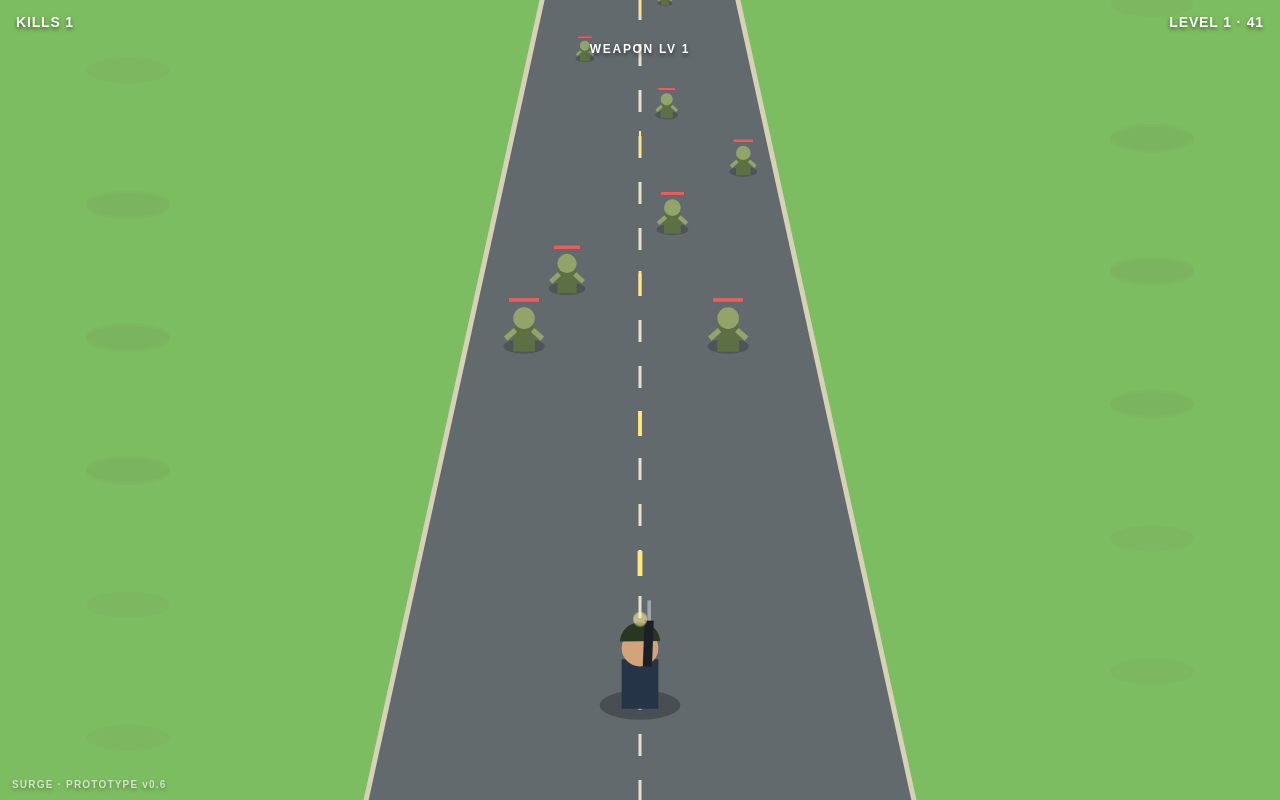
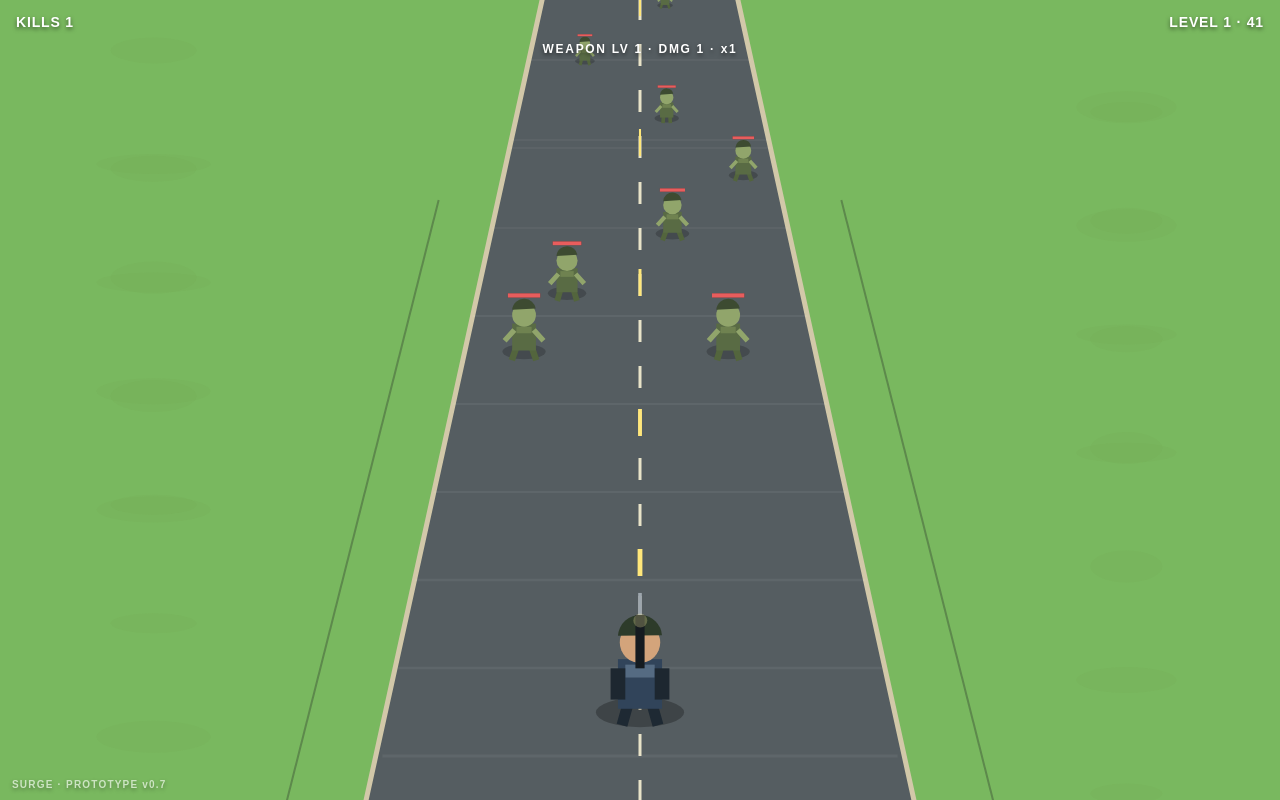
Before and after one commit to sokolum/html_games, a plain HTML site: page surge/index.html in a window 1280 px wide. Drawn offline with Linux system fonts and the light colour scheme.

Commit message:
Surge v0.7 enhance weapons characters and road

```diff
--- a/surge/index.html
+++ b/surge/index.html
@@ -17,33 +17,33 @@ body{display:flex;align-items:center;justify-content:center}canvas{display:block
 </head>
 <body>
 <canvas id="game"></canvas>
-<div id="hud"><div id="top"><span id="kills">KILLS 0</span><span id="time">LEVEL 1 · 45</span></div><div id="weapon">WEAPON LV 1</div><div id="version">SURGE · PROTOTYPE v0.6</div><div id="message"></div></div>
+<div id="hud"><div id="top"><span id="kills">KILLS 0</span><span id="time">LEVEL 1 · 45</span></div><div id="weapon">WEAPON LV 1 · DMG 1 · x1</div><div id="version">SURGE · PROTOTYPE v0.7</div><div id="message"></div></div>
 <script>
-const SETTINGS={GAME_VERSION:'0.6',LEVEL_SECONDS:45,PLAYER_SPEED:720,BASE_FIRE_RATE:7.5,FIRE_RATE_PER_LEVEL:2.2,BULLET_SPEED:1050,BASE_BULLET_DAMAGE:1,ENEMY_HEALTH:2,ENEMY_SPEED:70,SPAWN_INTERVAL_START:.82,SPAWN_INTERVAL_END:.28,MAX_ENEMIES:55,ROAD_HORIZON_Y:-.12,ROAD_TOP_WIDTH:.12,ROAD_BOTTOM_WIDTH:.45,ROAD_PERSPECTIVE:.82,CHARACTER_SCALE:1.42,UPGRADE_TIMES:[10,24,36],MAX_WEAPON_LEVEL:4};
+const SETTINGS={GAME_VERSION:'0.7',LEVEL_SECONDS:45,PLAYER_SPEED:720,BASE_FIRE_RATE:7.5,FIRE_RATE_PER_LEVEL:2.2,BULLET_SPEED:1050,BASE_BULLET_DAMAGE:1,DAMAGE_PER_LEVEL:1,DUAL_WEAPON_LEVEL:3,ENEMY_HEALTH:2,ENEMY_SPEED:70,SPAWN_INTERVAL_START:.82,SPAWN_INTERVAL_END:.28,MAX_ENEMIES:55,ROAD_HORIZON_Y:-.12,ROAD_TOP_WIDTH:.12,ROAD_BOTTOM_WIDTH:.45,ROAD_PERSPECTIVE:.82,CHARACTER_SCALE:1.42,UPGRADE_TIMES:[10,24,36],MAX_WEAPON_LEVEL:4};
 const canvas=document.getElementById('game'),ctx=canvas.getContext('2d'),killsEl=document.getElementById('kills'),timeEl=document.getElementById('time'),weaponEl=document.getElementById('weapon'),messageEl=document.getElementById('message');
 let W=0,H=0,dpr=1,last=performance.now(),elapsed=0,spawnClock=0,fireClock=0,kills=0,ended=false,weaponLevel=1,nextUpgradeIndex=0;let bullets=[],enemies=[],particles=[],upgrades=[];const player={x:.5,y:.84,targetX:.5};
 function resize(){dpr=Math.min(devicePixelRatio||1,2);W=innerWidth;H=innerHeight;canvas.width=W*dpr;canvas.height=H*dpr;canvas.style.width=W+'px';canvas.style.height=H+'px';ctx.setTransform(dpr,0,0,dpr,0,0)}addEventListener('resize',resize);resize();
 function clamp(v,a,b){return Math.max(a,Math.min(b,v))}function roadWidthAt(y){const t=clamp((y-SETTINGS.ROAD_HORIZON_Y)/(1.08-SETTINGS.ROAD_HORIZON_Y),0,1),p=Math.pow(t,SETTINGS.ROAD_PERSPECTIVE);return W*(SETTINGS.ROAD_TOP_WIDTH+(SETTINGS.ROAD_BOTTOM_WIDTH-SETTINGS.ROAD_TOP_WIDTH)*p)}function roadBounds(y){const rw=roadWidthAt(y);return[(W-rw)/2,(W+rw)/2]}function worldX(nx,y){const b=roadBounds(y);return b[0]+nx*(b[1]-b[0])}function scaleAt(y){const depth=clamp((y-SETTINGS.ROAD_HORIZON_Y)/(1-SETTINGS.ROAD_HORIZON_Y),0,1);return(.16+Math.pow(depth,1.08)*1.34)*SETTINGS.CHARACTER_SCALE}
 function setTarget(clientX){const b=roadBounds(player.y);player.targetX=clamp((clientX-b[0])/(b[1]-b[0]),.05,.95)}addEventListener('pointerdown',e=>setTarget(e.clientX));addEventListener('pointermove',e=>{if(e.buttons||e.pointerType==='touch')setTarget(e.clientX)});addEventListener('keydown',e=>{if(e.key==='ArrowLeft'||e.key==='a')player.targetX-=.12;if(e.key==='ArrowRight'||e.key==='d')player.targetX+=.12;player.targetX=clamp(player.targetX,.05,.95)});
-function fireRate(){return SETTINGS.BASE_FIRE_RATE+(weaponLevel-1)*SETTINGS.FIRE_RATE_PER_LEVEL}function bulletDamage(){return SETTINGS.BASE_BULLET_DAMAGE+(weaponLevel>=3?1:0)}
+function fireRate(){return SETTINGS.BASE_FIRE_RATE+(weaponLevel-1)*SETTINGS.FIRE_RATE_PER_LEVEL}function bulletDamage(){return SETTINGS.BASE_BULLET_DAMAGE+(weaponLevel-1)*SETTINGS.DAMAGE_PER_LEVEL}function weaponCount(){return weaponLevel>=SETTINGS.DUAL_WEAPON_LEVEL?2:1}function updateWeaponHud(){weaponEl.textContent='WEAPON LV '+weaponLevel+' · DMG '+bulletDamage()+' · x'+weaponCount()}
 function spawnEnemy(){if(enemies.length>=SETTINGS.MAX_ENEMIES)return;const progress=elapsed/SETTINGS.LEVEL_SECONDS,hp=SETTINGS.ENEMY_HEALTH+(progress>.65?1:0);enemies.push({x:.12+Math.random()*.76,y:-.025,hp,maxHp:hp,speed:SETTINGS.ENEMY_SPEED,phase:Math.random()*6.28})}
 function spawnUpgrade(){upgrades.push({x:.2+Math.random()*.6,y:-.02,speed:SETTINGS.ENEMY_SPEED*.72})}
-function shoot(){bullets.push({x:player.x,y:player.y-.045,speed:SETTINGS.BULLET_SPEED,damage:bulletDamage()});for(let i=0;i<3;i++)particles.push({x:player.x,y:player.y-.055,vx:(Math.random()-.5)*.02,vy:-.12-Math.random()*.08,life:.09,max:.09,type:'flash'})}
+function shoot(){const count=weaponCount(),spread=count===2?.022:0;for(let i=0;i<count;i++){const offset=count===2?(i===0?-spread:spread):0;bullets.push({x:player.x+offset,y:player.y-.045,speed:SETTINGS.BULLET_SPEED,damage:bulletDamage()});particles.push({x:player.x+offset,y:player.y-.055,vx:(Math.random()-.5)*.02,vy:-.12-Math.random()*.08,life:.09,max:.09,type:'flash'})}}
 function burst(x,y,type='hit'){for(let i=0;i<10;i++)particles.push({x,y,vx:(Math.random()-.5)*.22,vy:(Math.random()-.5)*.18,life:.32+Math.random()*.2,max:.5,type})}
 function update(dt){if(ended)return;elapsed+=dt;const remain=Math.max(0,SETTINGS.LEVEL_SECONDS-elapsed);timeEl.textContent='LEVEL 1 · '+Math.ceil(remain);const b=roadBounds(player.y),px=worldX(player.x,player.y),tx=worldX(player.targetX,player.y),maxMove=SETTINGS.PLAYER_SPEED*dt,npx=px+clamp(tx-px,-maxMove,maxMove);player.x=clamp((npx-b[0])/(b[1]-b[0]),.05,.95);
 while(nextUpgradeIndex<SETTINGS.UPGRADE_TIMES.length&&elapsed>=SETTINGS.UPGRADE_TIMES[nextUpgradeIndex]){spawnUpgrade();nextUpgradeIndex++}
 fireClock+=dt;if(fireClock>=1/fireRate()){fireClock=0;shoot()}const p=clamp(elapsed/SETTINGS.LEVEL_SECONDS,0,1),interval=SETTINGS.SPAWN_INTERVAL_START+(SETTINGS.SPAWN_INTERVAL_END-SETTINGS.SPAWN_INTERVAL_START)*p;spawnClock+=dt;if(spawnClock>=interval){spawnClock=0;spawnEnemy();if(p>.55&&Math.random()<.35)spawnEnemy()}
 bullets.forEach(bu=>bu.y-=bu.speed*dt/H);bullets=bullets.filter(bu=>bu.y>-.08);enemies.forEach(e=>{e.y+=e.speed*dt/H;e.x+=Math.sin(elapsed*2.2+e.phase)*dt*.012});upgrades.forEach(u=>u.y+=u.speed*dt/H);
 for(let bi=bullets.length-1;bi>=0;bi--){const bu=bullets[bi];for(let ei=enemies.length-1;ei>=0;ei--){const e=enemies[ei],dx=worldX(bu.x,bu.y)-worldX(e.x,e.y),dy=(bu.y-e.y)*H,r=20*scaleAt(e.y);if(dx*dx+dy*dy<r*r){bullets.splice(bi,1);e.hp-=bu.damage;burst(e.x,e.y);if(e.hp<=0){enemies.splice(ei,1);kills++;killsEl.textContent='KILLS '+kills}break}}}
-for(let ui=upgrades.length-1;ui>=0;ui--){const u=upgrades[ui];if(u.y>=player.y-.035){const dx=Math.abs(worldX(u.x,u.y)-worldX(player.x,player.y));if(dx<38*scaleAt(player.y)&&weaponLevel<SETTINGS.MAX_WEAPON_LEVEL){weaponLevel++;weaponEl.textContent='WEAPON LV '+weaponLevel;burst(u.x,u.y,'upgrade')}upgrades.splice(ui,1)}}
+for(let ui=upgrades.length-1;ui>=0;ui--){const u=upgrades[ui];if(u.y>=player.y-.035){const dx=Math.abs(worldX(u.x,u.y)-worldX(player.x,player.y));if(dx<38*scaleAt(player.y)&&weaponLevel<SETTINGS.MAX_WEAPON_LEVEL){weaponLevel++;updateWeaponHud();burst(u.x,u.y,'upgrade')}upgrades.splice(ui,1)}}
 for(const e of enemies){if(e.y>=player.y-.015){end(false);return}}particles.forEach(p=>{p.x+=p.vx*dt;p.y+=p.vy*dt;p.life-=dt});particles=particles.filter(p=>p.life>0);if(elapsed>=SETTINGS.LEVEL_SECONDS)end(true)}
-function end(win){ended=true;messageEl.style.display='block';messageEl.innerHTML=(win?'LEVEL COMPLETE':'OVERRUN')+'<small>'+kills+' KILLS · WEAPON LV '+weaponLevel+' · TAP TO RESTART</small>';setTimeout(()=>addEventListener('pointerdown',restart,{once:true}),250)}function restart(){elapsed=spawnClock=fireClock=kills=0;ended=false;weaponLevel=1;nextUpgradeIndex=0;bullets=[];enemies=[];particles=[];upgrades=[];player.x=player.targetX=.5;killsEl.textContent='KILLS 0';weaponEl.textContent='WEAPON LV 1';messageEl.style.display='none'}
-function drawRoad(){ctx.fillStyle='#7dbd61';ctx.fillRect(0,0,W,H);ctx.fillStyle='#769d58';for(let i=0;i<18;i++){const y=((i*.083+elapsed*.035)%1)*H;ctx.globalAlpha=.16;ctx.beginPath();ctx.ellipse((i%2?W*.1:W*.9),y,42,13,0,0,Math.PI*2);ctx.fill()}ctx.globalAlpha=1;const topY=H*SETTINGS.ROAD_HORIZON_Y,bottomY=H*1.08,bt=roadBounds(SETTINGS.ROAD_HORIZON_Y),bb=roadBounds(1.08);ctx.beginPath();ctx.moveTo(bt[0],topY);ctx.lineTo(bt[1],topY);ctx.lineTo(bb[1],bottomY);ctx.lineTo(bb[0],bottomY);ctx.closePath();ctx.fillStyle='#626a6e';ctx.fill();ctx.strokeStyle='#d6d1b7';ctx.lineWidth=5;ctx.stroke();ctx.save();ctx.beginPath();ctx.moveTo(bt[0],topY);ctx.lineTo(bt[1],topY);ctx.lineTo(bb[1],bottomY);ctx.lineTo(bb[0],bottomY);ctx.clip();ctx.strokeStyle='#e8e3c8';ctx.lineWidth=3;ctx.setLineDash([22,24]);ctx.lineDashOffset=(elapsed*110)%46;ctx.beginPath();ctx.moveTo(W/2,topY);ctx.lineTo(W/2,bottomY);ctx.stroke();ctx.restore();ctx.setLineDash([])}
-function drawPlayer(){const x=worldX(player.x,player.y),y=player.y*H,s=scaleAt(player.y);ctx.fillStyle='#0004';ctx.beginPath();ctx.ellipse(x,y+18*s,22*s,8*s,0,0,6.28);ctx.fill();ctx.fillStyle='#253447';ctx.fillRect(x-10*s,y-7*s,20*s,27*s);ctx.fillStyle='#d3a47b';ctx.beginPath();ctx.arc(x,y-13*s,10*s,0,6.28);ctx.fill();ctx.fillStyle='#283622';ctx.beginPath();ctx.arc(x,y-16*s,11*s,3.2,6.2);ctx.fill();ctx.strokeStyle='#1b2026';ctx.lineWidth=5*s;ctx.beginPath();ctx.moveTo(x+4*s,y-3*s);ctx.lineTo(x+5*s,y-28*s);ctx.stroke();ctx.strokeStyle='#9da6ad';ctx.lineWidth=2*s;ctx.beginPath();ctx.moveTo(x+5*s,y-28*s);ctx.lineTo(x+5*s,y-39*s);ctx.stroke()}
-function drawEnemy(e){const x=worldX(e.x,e.y),y=e.y*H,s=scaleAt(e.y);ctx.fillStyle='#0003';ctx.beginPath();ctx.ellipse(x,y+15*s,19*s,7*s,0,0,6.28);ctx.fill();ctx.fillStyle='#5d7043';ctx.fillRect(x-10*s,y-4*s,20*s,24*s);ctx.fillStyle='#91a56b';ctx.beginPath();ctx.arc(x,y-11*s,10*s,0,6.28);ctx.fill();ctx.strokeStyle='#91a56b';ctx.lineWidth=5*s;ctx.beginPath();ctx.moveTo(x-8*s,y);ctx.lineTo(x-17*s,y+8*s);ctx.moveTo(x+8*s,y);ctx.lineTo(x+17*s,y+8*s);ctx.stroke();ctx.fillStyle='#1119';ctx.fillRect(x-14*s,y-30*s,28*s,4*s);ctx.fillStyle='#e85d5d';ctx.fillRect(x-14*s,y-30*s,28*s*(e.hp/e.maxHp),4*s)}
-function drawUpgrade(u){const x=worldX(u.x,u.y),y=u.y*H,s=scaleAt(u.y);ctx.fillStyle='#1b2533';ctx.fillRect(x-15*s,y-15*s,30*s,30*s);ctx.strokeStyle='#64e8ff';ctx.lineWidth=3*s;ctx.strokeRect(x-15*s,y-15*s,30*s,30*s);ctx.fillStyle='#64e8ff';ctx.font=`${Math.max(9,12*s)}px Arial`;ctx.textAlign='center';ctx.textBaseline='middle';ctx.fillText('UP',x,y)}
-function drawBullet(b){const x=worldX(b.x,b.y),y=b.y*H,s=scaleAt(b.y);ctx.strokeStyle=weaponLevel>=3?'#fff':'#ffe77a';ctx.lineWidth=Math.max(2,3*s);ctx.beginPath();ctx.moveTo(x,y+10);ctx.lineTo(x,y-15);ctx.stroke()}function drawParticles(){for(const p of particles){const x=worldX(p.x,p.y),y=p.y*H,a=clamp(p.life/p.max,0,1);ctx.globalAlpha=a;ctx.fillStyle=p.type==='flash'?'#fff3a1':p.type==='upgrade'?'#64e8ff':'#b9d36d';ctx.beginPath();ctx.arc(x,y,p.type==='upgrade'?6:p.type==='flash'?7:4,0,6.28);ctx.fill()}ctx.globalAlpha=1}
-function draw(){drawRoad();enemies.slice().sort((a,b)=>a.y-b.y).forEach(drawEnemy);upgrades.forEach(drawUpgrade);bullets.forEach(drawBullet);drawPlayer();drawParticles()}function loop(now){const dt=Math.min((now-last)/1000,.033);last=now;update(dt);draw();requestAnimationFrame(loop)}for(let i=0;i<3;i++)spawnEnemy();requestAnimationFrame(loop);
+function end(win){ended=true;messageEl.style.display='block';messageEl.innerHTML=(win?'LEVEL COMPLETE':'OVERRUN')+'<small>'+kills+' KILLS · WEAPON LV '+weaponLevel+' · TAP TO RESTART</small>';setTimeout(()=>addEventListener('pointerdown',restart,{once:true}),250)}function restart(){elapsed=spawnClock=fireClock=kills=0;ended=false;weaponLevel=1;nextUpgradeIndex=0;bullets=[];enemies=[];particles=[];upgrades=[];player.x=player.targetX=.5;killsEl.textContent='KILLS 0';updateWeaponHud();messageEl.style.display='none'}
+function drawRoad(){ctx.fillStyle='#79b85f';ctx.fillRect(0,0,W,H);ctx.fillStyle='#6fa653';for(let i=0;i<22;i++){const y=((i*.071+elapsed*.028)%1)*H;ctx.globalAlpha=.14;ctx.beginPath();ctx.ellipse((i%2?W*.12:W*.88),y,36+(i%4)*7,10+(i%3)*3,0,0,Math.PI*2);ctx.fill()}ctx.globalAlpha=1;const topY=H*SETTINGS.ROAD_HORIZON_Y,bottomY=H*1.08,bt=roadBounds(SETTINGS.ROAD_HORIZON_Y),bb=roadBounds(1.08);ctx.beginPath();ctx.moveTo(bt[0],topY);ctx.lineTo(bt[1],topY);ctx.lineTo(bb[1],bottomY);ctx.lineTo(bb[0],bottomY);ctx.closePath();ctx.fillStyle='#555d61';ctx.fill();ctx.strokeStyle='#d2c8a9';ctx.lineWidth=5;ctx.stroke();ctx.save();ctx.beginPath();ctx.moveTo(bt[0],topY);ctx.lineTo(bt[1],topY);ctx.lineTo(bb[1],bottomY);ctx.lineTo(bb[0],bottomY);ctx.clip();for(let i=0;i<12;i++){const yy=((i*.11+elapsed*.055)%1.2)-.1,depth=clamp((yy-SETTINGS.ROAD_HORIZON_Y)/(1.08-SETTINGS.ROAD_HORIZON_Y),0,1),half=roadWidthAt(yy)*.48;ctx.strokeStyle='rgba(255,255,255,.055)';ctx.lineWidth=1+depth*2;ctx.beginPath();ctx.moveTo(W/2-half,yy*H);ctx.lineTo(W/2+half,yy*H);ctx.stroke()}ctx.strokeStyle='#e8e3c8';ctx.lineWidth=3;ctx.setLineDash([22,24]);ctx.lineDashOffset=(elapsed*110)%46;ctx.beginPath();ctx.moveTo(W/2,topY);ctx.lineTo(W/2,bottomY);ctx.stroke();ctx.restore();ctx.setLineDash([]);ctx.strokeStyle='rgba(40,50,40,.35)';ctx.lineWidth=2;for(const side of[-1,1]){ctx.beginPath();ctx.moveTo(W/2+side*roadWidthAt(.25)*.64,.25*H);ctx.lineTo(W/2+side*roadWidthAt(1.05)*.64,1.05*H);ctx.stroke()}}
+function drawPlayer(){const x=worldX(player.x,player.y),y=player.y*H,s=scaleAt(player.y),step=Math.sin(elapsed*10)*3*s;ctx.fillStyle='#0004';ctx.beginPath();ctx.ellipse(x,y+22*s,24*s,8*s,0,0,6.28);ctx.fill();ctx.strokeStyle='#1e2933';ctx.lineWidth=6*s;ctx.beginPath();ctx.moveTo(x-5*s,y+12*s);ctx.lineTo(x-9*s+step,y+29*s);ctx.moveTo(x+5*s,y+12*s);ctx.lineTo(x+9*s-step,y+29*s);ctx.stroke();ctx.fillStyle='#31445a';ctx.fillRect(x-12*s,y-7*s,24*s,27*s);ctx.fillStyle='#556b82';ctx.fillRect(x-8*s,y-4*s,16*s,7*s);ctx.fillStyle='#d3a47b';ctx.beginPath();ctx.arc(x,y-16*s,11*s,0,6.28);ctx.fill();ctx.fillStyle='#2d3b2a';ctx.beginPath();ctx.arc(x,y-19*s,12*s,3.2,6.2);ctx.fill();ctx.fillStyle='#1d2730';ctx.fillRect(x-16*s,y-2*s,8*s,17*s);ctx.fillRect(x+8*s,y-2*s,8*s,17*s);const guns=weaponCount(),gunOffsets=guns===2?[-8,8]:[0];for(const go of gunOffsets){ctx.strokeStyle='#151b20';ctx.lineWidth=5*s;ctx.beginPath();ctx.moveTo(x+go*s,y-2*s);ctx.lineTo(x+go*s,y-31*s);ctx.stroke();ctx.strokeStyle='#9da6ad';ctx.lineWidth=2*s;ctx.beginPath();ctx.moveTo(x+go*s,y-31*s);ctx.lineTo(x+go*s,y-43*s);ctx.stroke()}}
+function drawEnemy(e){const x=worldX(e.x,e.y),y=e.y*H,s=scaleAt(e.y),step=Math.sin(elapsed*8+e.phase)*3*s;ctx.fillStyle='#0003';ctx.beginPath();ctx.ellipse(x,y+20*s,20*s,7*s,0,0,6.28);ctx.fill();ctx.strokeStyle='#53653d';ctx.lineWidth=6*s;ctx.beginPath();ctx.moveTo(x-5*s,y+10*s);ctx.lineTo(x-9*s+step,y+28*s);ctx.moveTo(x+5*s,y+10*s);ctx.lineTo(x+9*s-step,y+28*s);ctx.stroke();ctx.fillStyle='#596b44';ctx.fillRect(x-11*s,y-6*s,22*s,25*s);ctx.fillStyle='#6f8250';ctx.fillRect(x-7*s,y-3*s,14*s,6*s);ctx.fillStyle='#91a56b';ctx.beginPath();ctx.arc(x,y-14*s,11*s,0,6.28);ctx.fill();ctx.fillStyle='#3d4b31';ctx.beginPath();ctx.arc(x,y-18*s,11*s,3.2,6.1);ctx.fill();ctx.strokeStyle='#91a56b';ctx.lineWidth=5*s;ctx.beginPath();ctx.moveTo(x-9*s,y);ctx.lineTo(x-18*s,y+10*s);ctx.moveTo(x+9*s,y);ctx.lineTo(x+18*s,y+10*s);ctx.stroke();ctx.fillStyle='#1119';ctx.fillRect(x-15*s,y-34*s,30*s,4*s);ctx.fillStyle='#e85d5d';ctx.fillRect(x-15*s,y-34*s,30*s*(e.hp/e.maxHp),4*s)}
+function drawUpgrade(u){const x=worldX(u.x,u.y),y=u.y*H,s=scaleAt(u.y);ctx.save();ctx.translate(x,y);ctx.rotate(Math.sin(elapsed*3)*.12);ctx.fillStyle='#14212b';ctx.fillRect(-17*s,-17*s,34*s,34*s);ctx.strokeStyle='#64e8ff';ctx.lineWidth=3*s;ctx.strokeRect(-17*s,-17*s,34*s,34*s);ctx.fillStyle='#64e8ff';ctx.font=`bold ${Math.max(9,11*s)}px Arial`;ctx.textAlign='center';ctx.textBaseline='middle';ctx.fillText('UP',0,0);ctx.restore()}
+function drawBullet(b){const x=worldX(b.x,b.y),y=b.y*H,s=scaleAt(b.y);ctx.strokeStyle=weaponLevel>=3?'#fff7c2':'#ffe77a';ctx.lineWidth=Math.max(2,3*s);ctx.beginPath();ctx.moveTo(x,y+10);ctx.lineTo(x,y-17);ctx.stroke()}function drawParticles(){for(const p of particles){const x=worldX(p.x,p.y),y=p.y*H,a=clamp(p.life/p.max,0,1);ctx.globalAlpha=a;ctx.fillStyle=p.type==='flash'?'#fff3a1':p.type==='upgrade'?'#64e8ff':'#b9d36d';ctx.beginPath();ctx.arc(x,y,p.type==='upgrade'?6:p.type==='flash'?7:4,0,6.28);ctx.fill()}ctx.globalAlpha=1}
+function draw(){drawRoad();enemies.slice().sort((a,b)=>a.y-b.y).forEach(drawEnemy);upgrades.forEach(drawUpgrade);bullets.forEach(drawBullet);drawPlayer();drawParticles()}function loop(now){const dt=Math.min((now-last)/1000,.033);last=now;update(dt);draw();requestAnimationFrame(loop)}for(let i=0;i<3;i++)spawnEnemy();updateWeaponHud();requestAnimationFrame(loop);
 </script>
 </body>
 </html>
```
